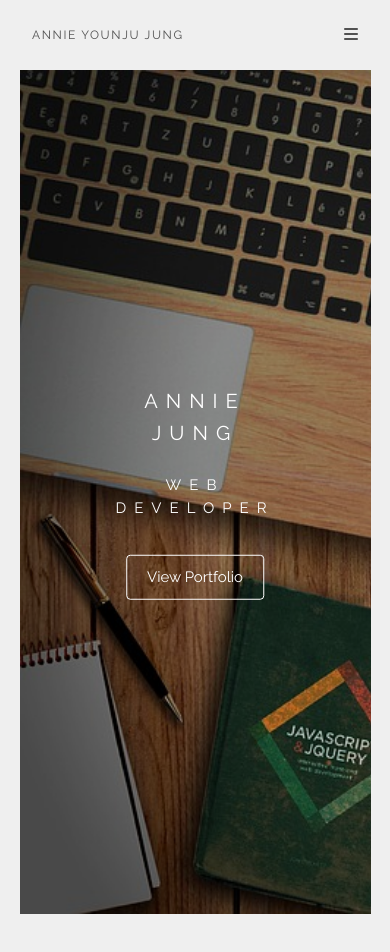
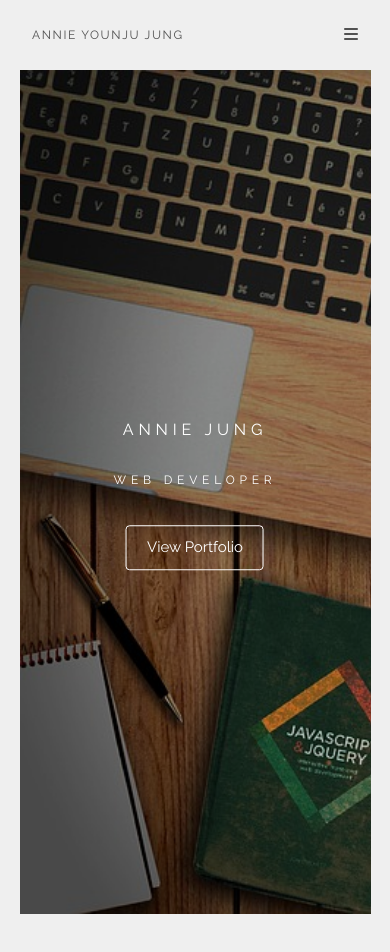
Before and after one commit to annjung27/Portfolio_Website, a React (Create React App) app: page / in a window 390 px wide. Shown: the top 952 px of the page. Built offline with nearby package versions, Linux system fonts and the light colour scheme.

Commit message:
change font size

```diff
--- a/src/components/Main.css
+++ b/src/components/Main.css
@@ -60,14 +60,14 @@
 
 @media screen and (max-width:576px) {
     .main-text h2 {
-        font-size: 20px;
+        font-size: 16px;
         line-height: 2rem;
-        letter-spacing: 0.5rem;
+        letter-spacing: 0.3rem;
     }
 
     .main-text p {
         background-color: transparent;
-        font-size: 15px;
-        letter-spacing: 0.5rem;
+        font-size: 12px;
+        letter-spacing: 0.3rem;
     }
 }
```
